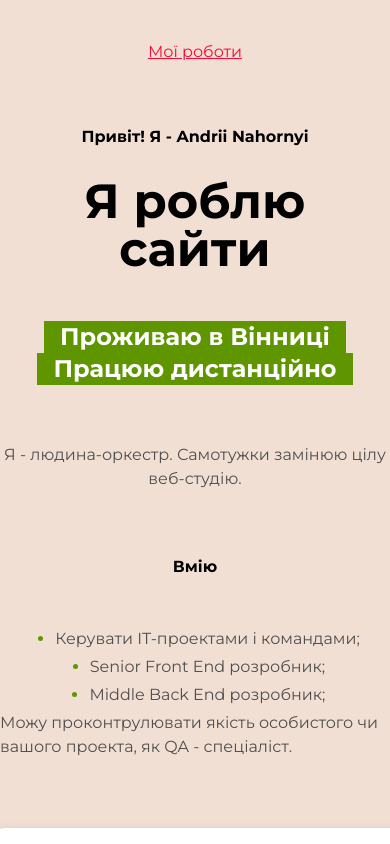
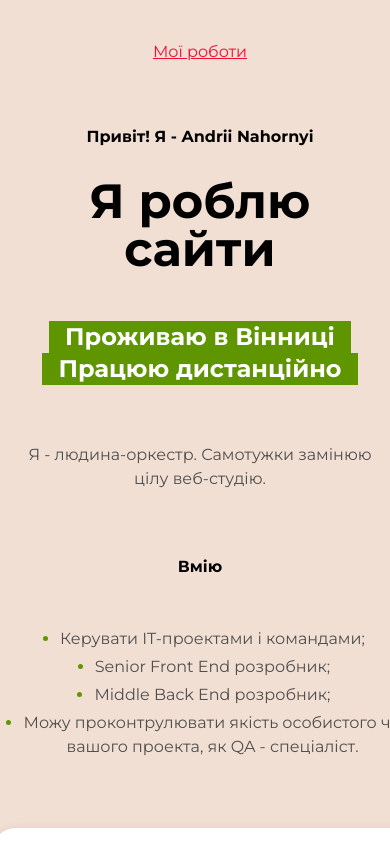
Before and after one commit to AndriiNhornyi/my-website, a plain HTML site: page index.html in a window 390 px wide. Shown: the part 620-1464 px from the top of the page. Drawn offline with Linux system fonts and the light colour scheme.

Commit message:
media 705

```diff
--- a/CSS/styles.css
+++ b/CSS/styles.css
@@ -1256,7 +1256,6 @@
 }
 
 
-
 @media screen and (max-width: 830px) {
 
     .wrapper-1 {
@@ -1271,3 +1270,21 @@
         right: 40px;
     }
 }
+
+
+@media screen and (max-width: 705px) {
+
+    .text-skills00{
+
+        display: flex;
+        flex-direction: column;
+        text-align: center;
+    }
+
+    .section-all{
+
+        margin-left: 25px;
+        margin-right: 15px;
+    }
+
+}
--- a/index.html
+++ b/index.html
@@ -140,10 +140,7 @@
 
                         <li class="my-skills-item">
 
-                            <p class="my-skills-text"> Можу проконтрулювати
-                                <span class="text-skills01">якість особистого чи
-
-                                <dr class="text-skills00"> вашого проекта,</span> як QA - спеціаліст. </dr>
+                            <p class="my-skills-text"> Можу проконтрулювати якість особистого чи <dr class="text-skills00"> вашого проекта, як QA - спеціаліст. </dr>
                             </p>
                         </li>
 
```
